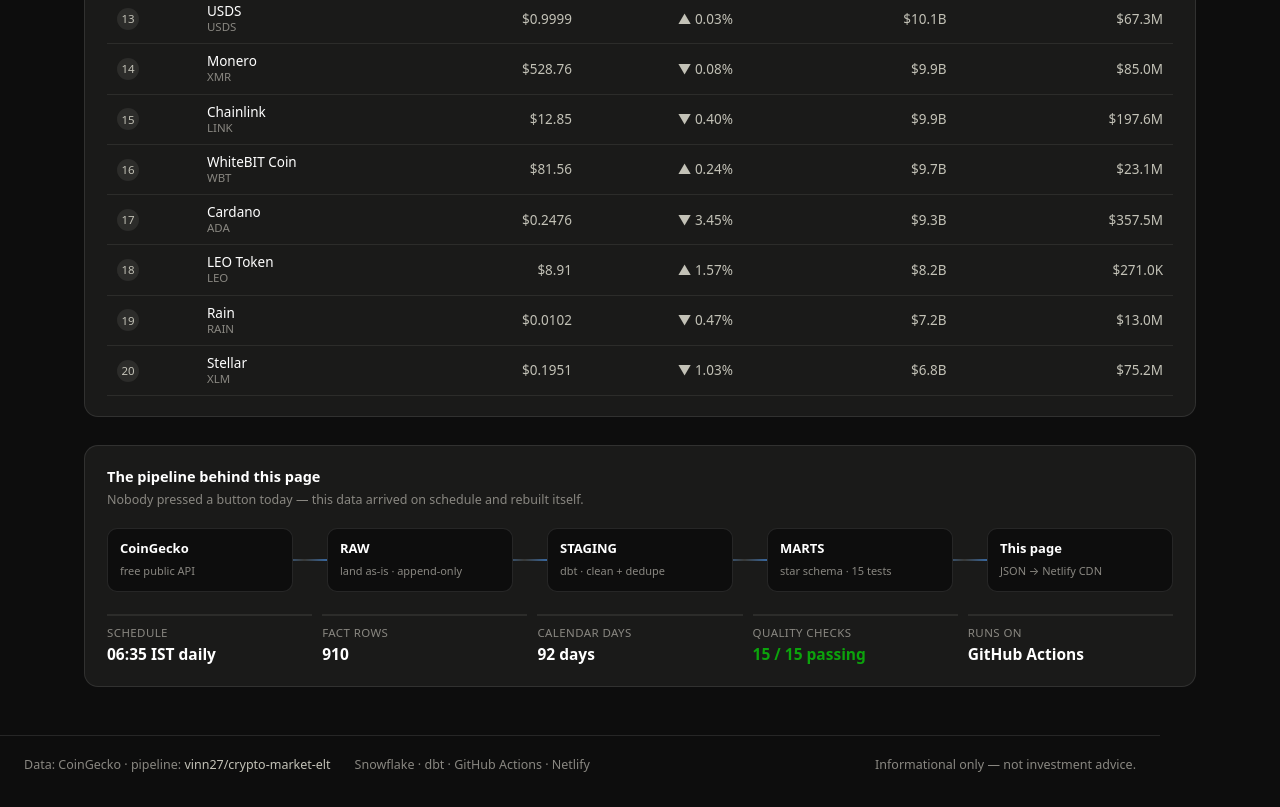
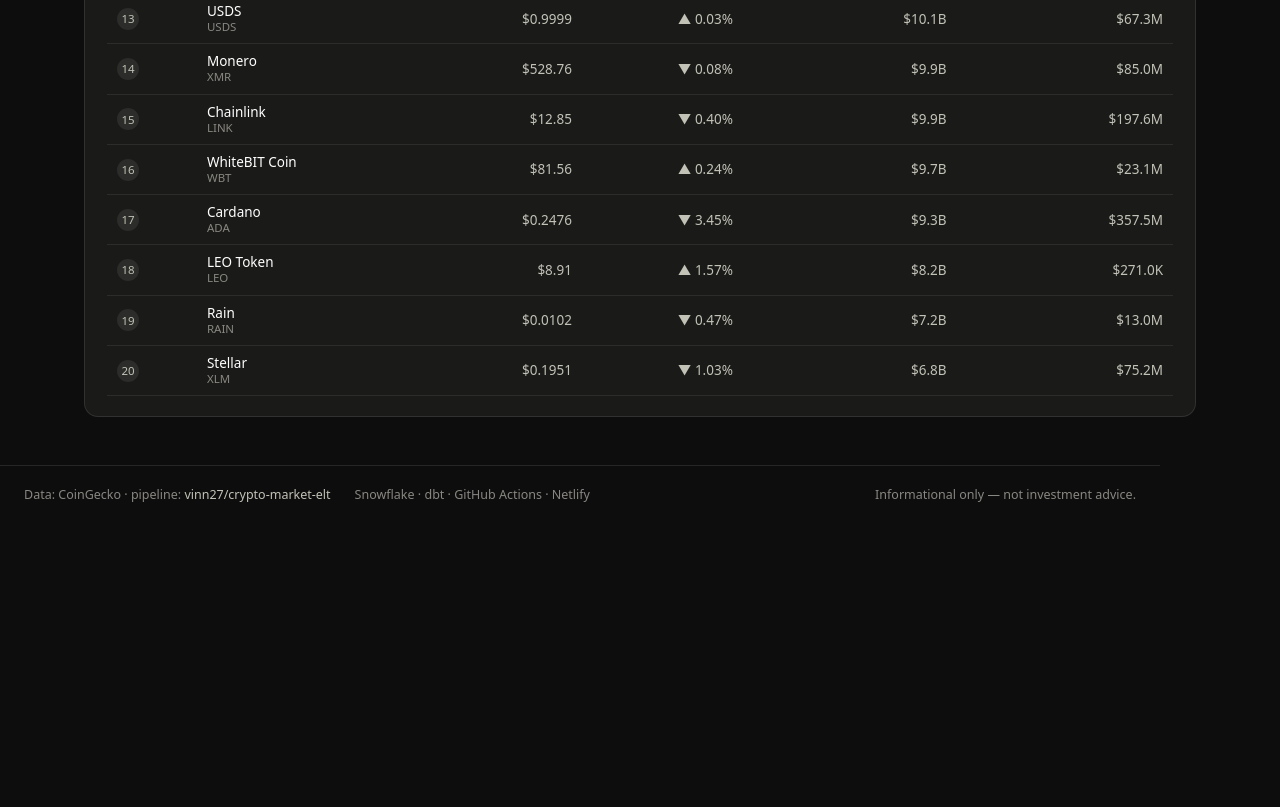
Before and after one commit to vinn27/crypto-market-elt, a plain HTML site: page dashboard/index.html in a window 1280 px wide. Shown: the part 2267-3074 px from the top of the page. After the commit the page ends 2804 px from the top, so only its background shows below. Drawn offline with nearby package versions, Linux system fonts and the light colour scheme.

Commit message:
Move pipeline panel from dashboard to docs; docs gets live pipeline stats; README rewritten for the finished project

```diff
--- a/dashboard/index.html
+++ b/dashboard/index.html
@@ -17,38 +17,6 @@
 
   /* ---- sparkline ---- */
   .spark { display: block; margin-top: 8px; }
-
-  /* ---- pipeline panel ---- */
-  .flow { display: flex; align-items: stretch; gap: 0; margin: 14px 0 18px; overflow-x: auto; padding: 4px 0; }
-  .flow-node {
-    flex: 1 1 0; min-width: 108px;
-    border: 1px solid var(--border); border-radius: 10px;
-    padding: 10px 12px; background: var(--page);
-  }
-  .flow-node b { display: block; font-size: 13px; color: var(--ink-1); }
-  .flow-node span { font-size: 11px; color: var(--ink-3); }
-  .flow-link {
-    flex: 0 0 34px; align-self: center; height: 2px; position: relative;
-    background: var(--baseline); min-width: 26px;
-  }
-  .flow-link::after {
-    content: ""; position: absolute; inset: 0;
-    background: linear-gradient(90deg, transparent 0%, var(--series-1) 50%, transparent 100%);
-    background-size: 200% 100%;
-    animation: stream 2.4s linear infinite;
-    opacity: 0.9;
-  }
-  @keyframes stream { from { background-position: 200% 0; } to { background-position: -200% 0; } }
-  @media (prefers-reduced-motion: reduce) { .flow-link::after { animation: none; opacity: 0.35; } }
-
-  .pipe-stats {
-    display: grid; gap: 10px;
-    grid-template-columns: repeat(auto-fit, minmax(150px, 1fr));
-  }
-  .pipe-stat { border-top: 2px solid var(--grid); padding-top: 8px; }
-  .pipe-stat .k { font-size: 11.5px; color: var(--ink-3); text-transform: uppercase; letter-spacing: 0.4px; }
-  .pipe-stat .v { font-size: 15.5px; color: var(--ink-1); font-weight: 600; margin-top: 2px; }
-  .pipe-stat .v.ok { color: var(--good); }
 
   .error-state { color: var(--ink-3); padding: 60px 0; text-align: center; }
 </style>
@@ -187,33 +155,7 @@
     </div>
   </section>
 
-  <!-- ======================= PIPELINE ======================= -->
-  <section class="section reveal" aria-label="Pipeline health">
-    <div class="card">
-      <h2 class="card-title">The pipeline behind this page</h2>
-      <p class="card-sub">Nobody pressed a button today — this data arrived on schedule and rebuilt itself.</p>
-
-      <div class="flow" aria-hidden="true">
-        <div class="flow-node"><b>CoinGecko</b><span>free public API</span></div>
-        <div class="flow-link"></div>
-        <div class="flow-node"><b>RAW</b><span>land as-is · append-only</span></div>
-        <div class="flow-link"></div>
-        <div class="flow-node"><b>STAGING</b><span>dbt · clean + dedupe</span></div>
-        <div class="flow-link"></div>
-        <div class="flow-node"><b>MARTS</b><span>star schema · 15 tests</span></div>
-        <div class="flow-link"></div>
-        <div class="flow-node"><b>This page</b><span>JSON → Netlify CDN</span></div>
-      </div>
-
-      <div class="pipe-stats">
-        <div class="pipe-stat"><div class="k">Schedule</div><div class="v">06:35 IST daily</div></div>
-        <div class="pipe-stat"><div class="k">Fact rows</div><div class="v" id="pipeFact">—</div></div>
-        <div class="pipe-stat"><div class="k">Calendar days</div><div class="v" id="pipeDates">—</div></div>
-        <div class="pipe-stat"><div class="k">Quality checks</div><div class="v ok">15 / 15 passing</div></div>
-        <div class="pipe-stat"><div class="k">Runs on</div><div class="v">GitHub Actions</div></div>
-      </div>
-    </div>
-  </section>
+  <!-- ======================= PIPELINE: moved to docs.html ======================= -->
 
 </main>
 
@@ -310,7 +252,6 @@
   buildMcapChart();
   buildWeekdayChart();
   buildTable();
-  renderPipeStats();
   observeReveals();
   window.addEventListener("resize", () =>
     Object.values(charts).forEach(c => c.resize()));
@@ -759,14 +700,7 @@
   }
 }
 
-/* ---------- pipeline stats + reveal ---------- */
-
-function renderPipeStats() {
-  document.getElementById("pipeFact").textContent =
-    OVERVIEW.fact_rows.toLocaleString("en-US");
-  document.getElementById("pipeDates").textContent =
-    OVERVIEW.dim_dates.toLocaleString("en-US") + " days";
-}
+/* ---------- reveal ---------- */
 
 function observeReveals() {
   const io = new IntersectionObserver(entries => {
```
Also changed, not shown: dashboard/docs.html (+44 -7 lines), 2 other files.
